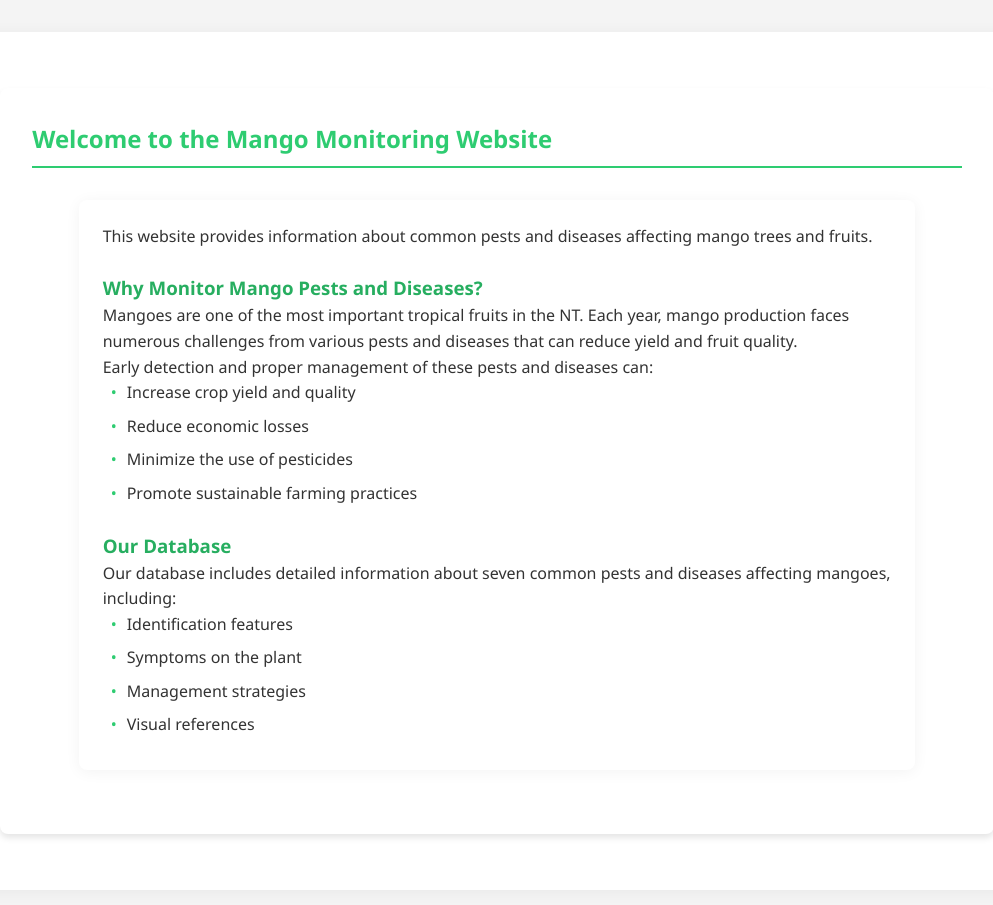
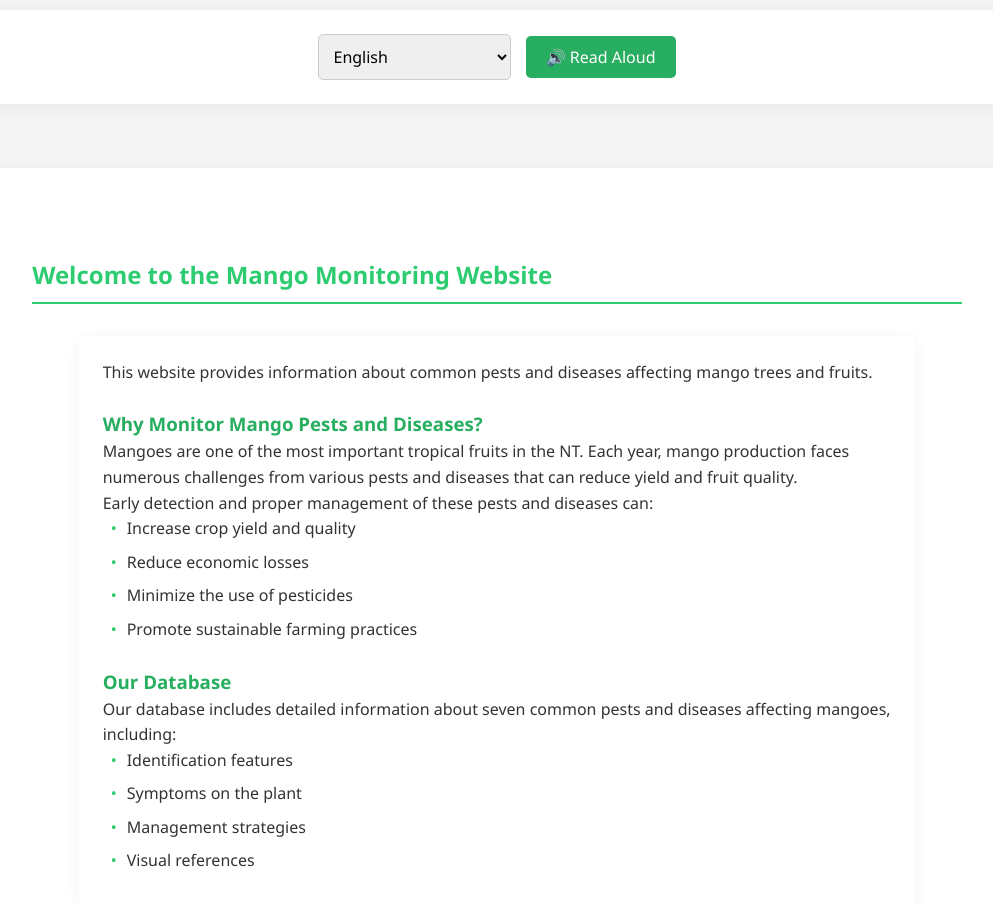
Before and after one commit to erripetalas/MangoMonitoring, a Django app: page / in a window 1280 px wide. Shown: the part 156-1061 px from the top of the page, without its empty margins (143-1136 px from the left). Run offline with Django 5.2, Linux system fonts and the light colour scheme.

Commit message:
Update: - Added Text-to-Speech - Added Language Selector - Minor updates to base.html and base.css for button styling
*DISCLAIMER* - TTS does not work with language selector as of yet, currently testing installing languages onto PC to see if a supported language will help.

```diff
--- a/App1/static/css/base.css
+++ b/App1/static/css/base.css
@@ -117,3 +117,56 @@ footer p {
         display: block;
     }
 }
+
+/* TTS Container Styling */
+#tts-container {
+    text-align: center;
+}
+
+/* Start TTS Button Styling */
+#tts-button {
+    background-color: #27ae60;
+    color: white;
+    border: none;
+    padding: 10px 20px;
+    font-size: 16px;
+    border-radius: 5px;
+    cursor: pointer;
+    transition: background-color 0.3s ease;
+    display: inline-flex;
+    align-items: center;
+    gap: 5px;
+}
+
+#tts-button:hover {
+    background-color: #2ecc71;
+}
+
+/* Language Selector Styling */
+#language-selector {
+    padding: 10px;
+    font-size: 16px;
+    border: 1px solid #ccc;
+    border-radius: 5px;
+    margin-right: 10px;
+}
+
+/* Stop TTS Button Styling */
+#stop-button {
+    background-color: #e74c3c;
+    color: white;
+    border: none;
+    padding: 10px 20px;
+    font-size: 16px;
+    border-radius: 5px;
+    cursor: pointer;
+    transition: background-color 0.3s ease;
+    margin-left: 10px;
+    display: inline-flex;
+    align-items: center;
+    gap: 5px;
+}
+
+#stop-button:hover {
+    background-color: #c0392b;
+}
--- a/App1/templates/App1/base.html
+++ b/App1/templates/App1/base.html
@@ -25,15 +25,33 @@
         </div>
     </nav>
 
+    <!-- Add Text-to-Speech Button -->
+    <!-- Add TTS Button and Language Selector -->
+    <div id="tts-container" style="margin-top: 10px;">
+        <select id="language-selector">
+            <option value="en-US" selected>English</option>
+            <option value="fil-PH">Filipino (Philippines)</option>
+            <option value="th-TH">Thai</option>
+            <option value="km-KH">Khmer (Cambodian)</option>
+            <option value="vi-VN">Vietnamese</option>
+        </select>
+        <button id="tts-button">
+            🔊 Read Aloud
+        </button>
+    </div>
+
     <div>
         {% block content %}
         {% endblock %}
     </div>
+
 
     <footer>
         <div>
             <p>2024 Mango Monitoring System | HIT237 Building Interactive Software</p>
         </div>
     </footer>
+
+    <script src="{% static 'js/script.js' %}"></script>
 </body>
 </html>
```
Also changed, not shown: App1/static/js/script.js (added, +53 -0 lines).
